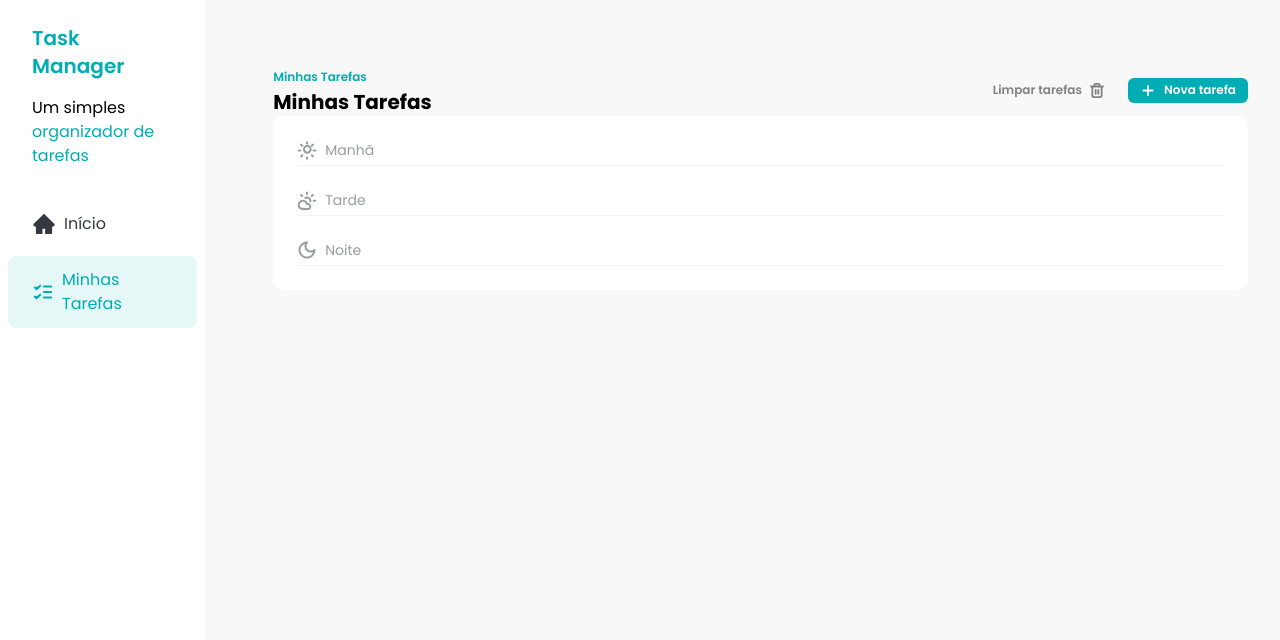
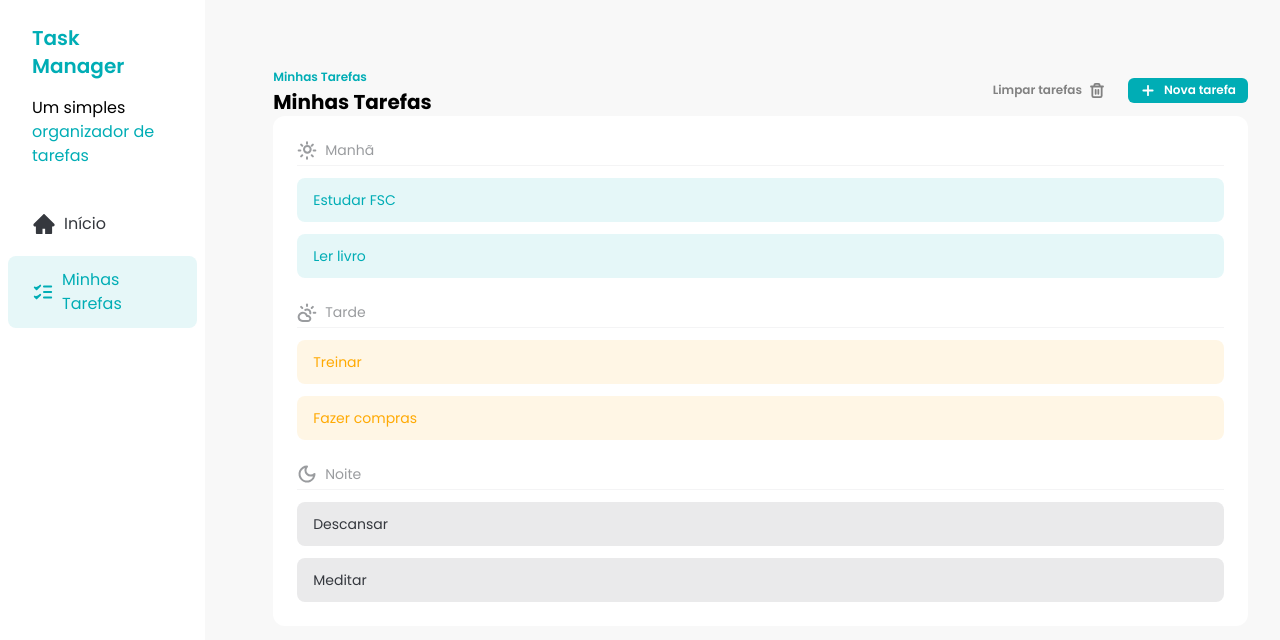
Before and after one commit to thi7silva/TaskManager, a React (Vite) app: page / in a window 1280 px wide. Shown: the top 640 px of the page. Built offline with nearby package versions, Linux system fonts and the light colour scheme.

Commit message:
feat: ensure tasks are listed on Tasks component

```diff
--- /dev/null
+++ b/src/components/TaskItem.jsx
@@ -0,0 +1,25 @@
+const TaskItem = ({ task }) => {
+  const getStatusClasses = () => {
+    if (task.status === 'done') {
+      return 'bg-[#00ADB5]/10 text-[#00ADB5]';
+    }
+
+    if (task.status === 'in_progress') {
+      return 'bg-[#FFAA04]/10 text-[#FFAA04]';
+    }
+
+    if (task.status === 'not_started') {
+      return 'bg-[#35383E]/10 text-[#35383E]';
+    }
+  };
+
+  return (
+    <div
+      className={`flex items-center gap-2 rounded-lg px-4 py-3 text-sm ${getStatusClasses()} `}
+    >
+      <span>{task.title}</span>
+    </div>
+  );
+};
+
+export default TaskItem;
--- a/src/components/Tasks.jsx
+++ b/src/components/Tasks.jsx
@@ -5,8 +5,17 @@
 import CloudSun from '../assets/icons/cloud-sun.svg?react';
 import MoonIcon from '../assets/icons/moon.svg?react';
 import TasksSeparator from './TasksSeparator';
+import { useState } from 'react';
+import TASKS from '../constants/Tasks.js';
+import TaskItem from './TaskItem.jsx';
 
 const Tasks = () => {
+  const [tasks] = useState(TASKS);
+
+  const morningTasks = tasks.filter((task) => task.time === 'morning');
+  const afternoonTasks = tasks.filter((task) => task.time === 'afternoon');
+  const eveningTasks = tasks.filter((task) => task.time === 'evening');
+
   return (
     <div className="w-full px-8 py-16">
       <div className="flex w-full justify-between">
@@ -32,14 +41,23 @@
       <div className="rounded-xl bg-white p-6">
         <div className="space-y-3">
           <TasksSeparator title="Manhã" icon={<SunIcon />} />
+          {morningTasks.map((task) => (
+            <TaskItem key={task.id} task={task} />
+          ))}
         </div>
 
         <div className="my-6 space-y-3">
           <TasksSeparator title="Tarde" icon={<CloudSun />} />
+          {afternoonTasks.map((task) => (
+            <TaskItem key={task.id} task={task} />
+          ))}
         </div>
 
         <div className="space-y-3">
           <TasksSeparator title="Noite" icon={<MoonIcon />} />
+          {eveningTasks.map((task) => (
+            <TaskItem key={task.id} task={task} />
+          ))}
         </div>
       </div>
     </div>
--- /dev/null
+++ b/src/constants/Tasks.js
@@ -0,0 +1,46 @@
+const TASKS = [
+  {
+    id: 1,
+    title: 'Estudar FSC',
+    description: 'Estudar para a prova de FSC',
+    time: 'morning',
+    status: 'done',
+  },
+  {
+    id: 2,
+    title: 'Ler livro',
+    description: 'Ler o livro de matemática',
+    time: 'morning',
+    status: 'done',
+  },
+  {
+    id: 3,
+    title: 'Treinar',
+    description: 'Treinar para competição de natação',
+    time: 'afternoon',
+    status: 'in_progress',
+  },
+  {
+    id: 4,
+    title: 'Fazer compras',
+    description: 'Compras os igredientes para o jantar',
+    time: 'afternoon',
+    status: 'in_progress',
+  },
+  {
+    id: 5,
+    title: 'Descansar',
+    description: 'Assistir um filme com a princesa',
+    time: 'evening',
+    status: 'not_started',
+  },
+  {
+    id: 6,
+    title: 'Meditar',
+    description: 'Meditar por 10 minutos',
+    time: 'evening',
+    status: 'not_started',
+  },
+];
+
+export default TASKS;
```
